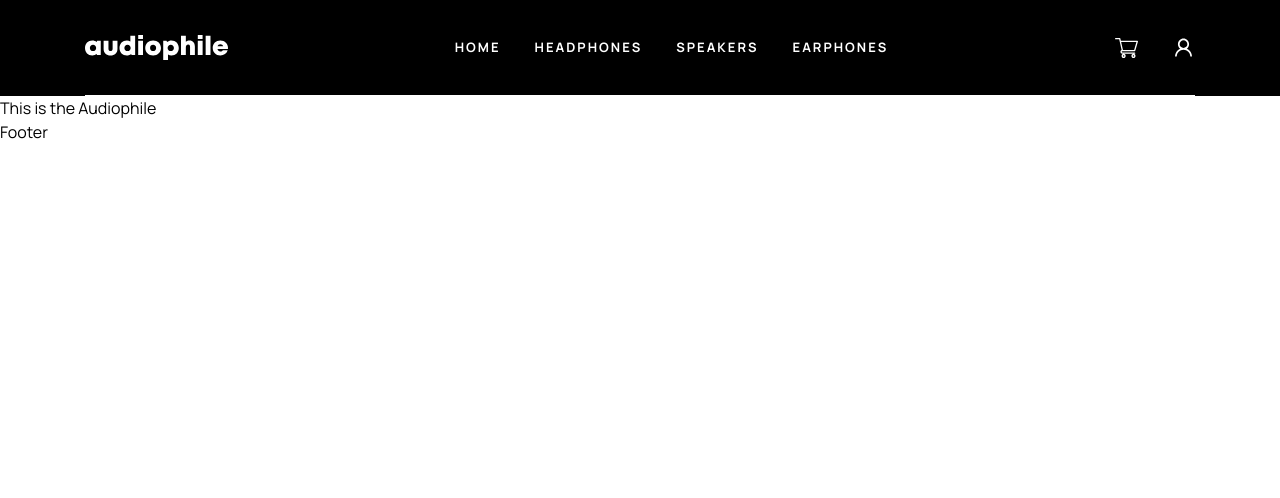
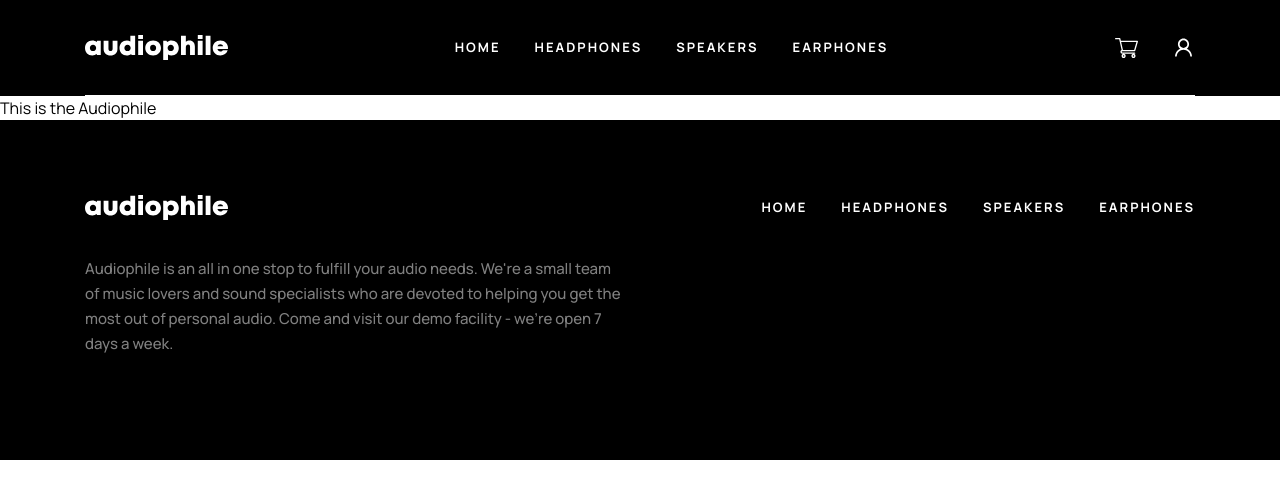
Before and after one commit to Jesuloba-world/audiophile, a Next.js app: page / in a window 1280 px wide. Shown: the top 498 px of the page. Built offline with nearby package versions, Linux system fonts and the light colour scheme.

Commit message:
building the footer

```diff
--- a/containers/layout/main/Footer/footer.style.ts
+++ b/containers/layout/main/Footer/footer.style.ts
@@ -1,3 +1,32 @@
 import styled from "styled-components";
 
-export const Container = styled.div``;
+export const Container = styled.footer`
+	padding-block: 75px 48px;
+	color: ${({ theme }) => theme.white};
+	background-color: ${({ theme }) => theme.black};
+`;
+
+export const Inner = styled.div`
+	max-width: 1110px;
+	margin: 0 auto;
+`;
+
+export const Top = styled.div`
+	display: flex;
+	justify-content: space-between;
+`;
+
+export const Middle = styled.div`
+	margin-block: 36px 56px;
+	display: grid;
+	grid-template-columns: 1fr 1fr;
+`;
+
+export const Note = styled.p`
+	font-weight: 500;
+	font-size: 15px;
+	line-height: 25px;
+	mix-blend-mode: normal;
+	opacity: 0.5;
+	width: 540px;
+`;
--- a/containers/layout/main/Footer/index.tsx
+++ b/containers/layout/main/Footer/index.tsx
@@ -1,8 +1,23 @@
 import { FC } from "react";
-import { Container } from "./footer.style";
+import { Container, Inner, Top, Middle, Note } from "./footer.style";
+import { Logo } from "components";
+import { MidLinks } from "../MidLinks";
+import { footerNote } from "../data";
 
 interface footerProps {}
 
 export const Footer: FC<footerProps> = () => {
-	return <Container>This is the footer</Container>;
+	return (
+		<Container>
+			<Inner>
+				<Top>
+					<Logo />
+					<MidLinks />
+				</Top>
+				<Middle>
+					<Note>{footerNote}</Note>
+				</Middle>
+			</Inner>
+		</Container>
+	);
 };
--- a/containers/layout/main/Header/header.style.ts
+++ b/containers/layout/main/Header/header.style.ts
@@ -15,9 +15,7 @@ export const Inner = styled.div`
 	justify-content: space-between;
 `;
 
-export const MiddleLinks = styled.div`
+export const IconLinks = styled.div`
 	display: flex;
 	gap: 34px;
 `;
-
-export const IconLinks = styled(MiddleLinks)``;
--- a/containers/layout/main/Header/index.tsx
+++ b/containers/layout/main/Header/index.tsx
@@ -1,18 +1,15 @@
 import { FC } from "react";
-import { Container, Inner, MiddleLinks, IconLinks } from "./header.style";
-import { Logo, Link, IconButton } from "components";
-import { midlinks, iconButtons } from "./header.data";
+import { Container, Inner, IconLinks } from "./header.style";
+import { Logo, IconButton } from "components";
+import { iconButtons } from "../data";
+import { MidLinks } from "../MidLinks";
 
 export const Header: FC = () => {
 	return (
 		<Container>
 			<Inner>
 				<Logo />
-				<MiddleLinks>
-					{midlinks.map((el, index) => (
-						<Link key={index} name={el.name} href={el.href} />
-					))}
-				</MiddleLinks>
+				<MidLinks />
 				<IconLinks>
 					{iconButtons.map((el, index) => (
 						<IconButton key={index} name={el.name} Icon={el.icon} />
--- /dev/null
+++ b/containers/layout/main/MidLinks/index.tsx
@@ -0,0 +1,13 @@
+import { MiddleLinks } from "./midlinks.style";
+import { midlinks } from "../data";
+import { Link } from "components";
+
+export const MidLinks = () => {
+	return (
+		<MiddleLinks>
+			{midlinks.map((el, index) => (
+				<Link key={index} name={el.name} href={el.href} />
+			))}
+		</MiddleLinks>
+	);
+};
--- /dev/null
+++ b/containers/layout/main/MidLinks/midlinks.style.ts
@@ -0,0 +1,6 @@
+import styled from "styled-components";
+
+export const MiddleLinks = styled.div`
+	display: flex;
+	gap: 34px;
+`;
--- a/containers/layout/main/Header/header.data.tsx
+++ b/containers/layout/main/data.tsx
@@ -40,3 +40,6 @@ export const iconButtons = [
 	{ name: "cart", icon: Cart },
 	{ name: "user", icon: AiOutlineUser },
 ];
+
+export const footerNote =
+	"Audiophile is an all in one stop to fulfill your audio needs. We're a small team of music lovers and sound specialists who are devoted to helping you get the most out of personal audio. Come and visit our demo facility - we’re open 7 days a week.";
--- a/containers/layout/main/index.tsx
+++ b/containers/layout/main/index.tsx
@@ -1,6 +1,7 @@
 import { FC, ReactNode } from "react";
 import Head from "next/head";
 import { Header } from "./Header";
+import { Footer } from "./Footer";
 
 interface layoutProps {
 	children: ReactNode;
@@ -14,6 +15,6 @@ export const MainLayout: FC<layoutProps> = ({ children, title }) => (
 		</Head>
 		<Header />
 		{children}
-		<h1>Footer</h1>
+		<Footer />
 	</>
 );
```
Also changed, not shown: 1 other file (tests, documents, lock files or other folders).
